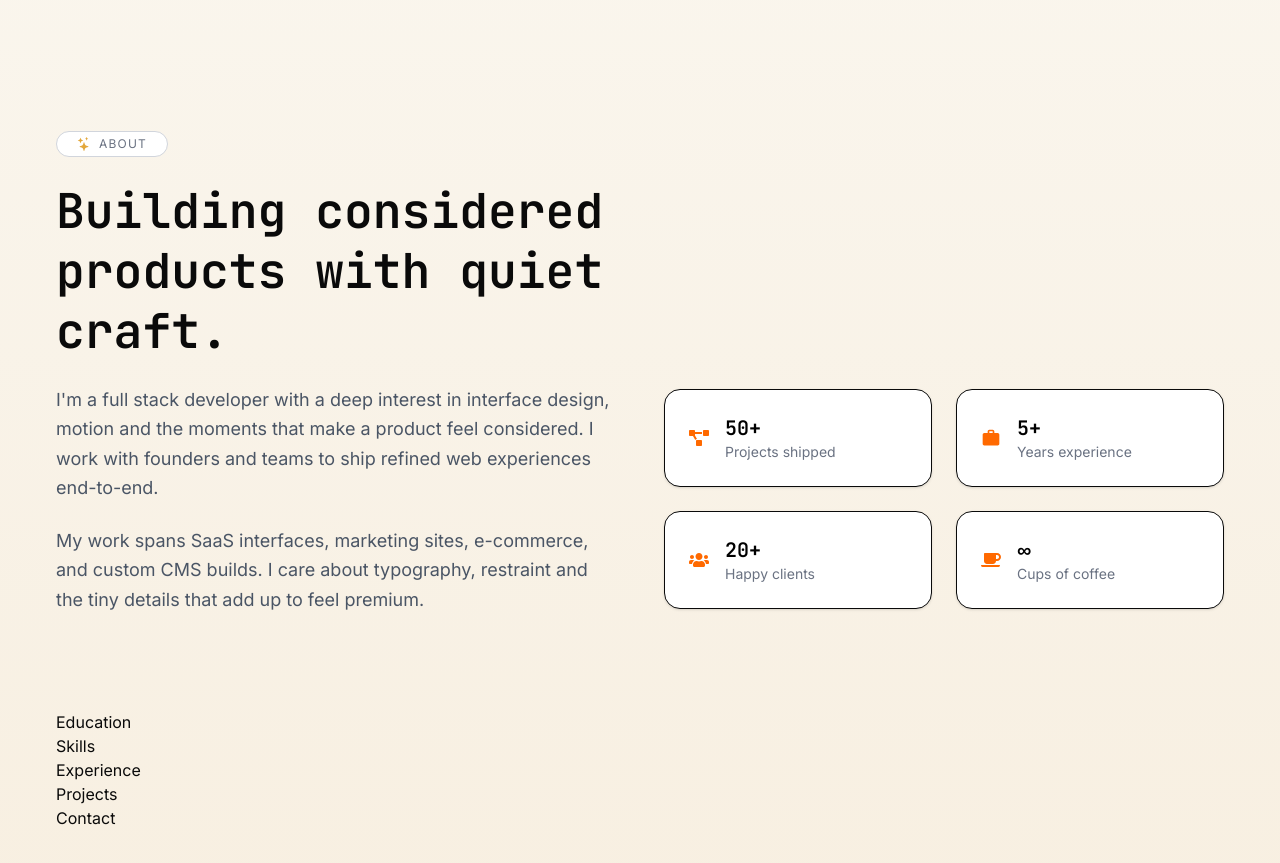
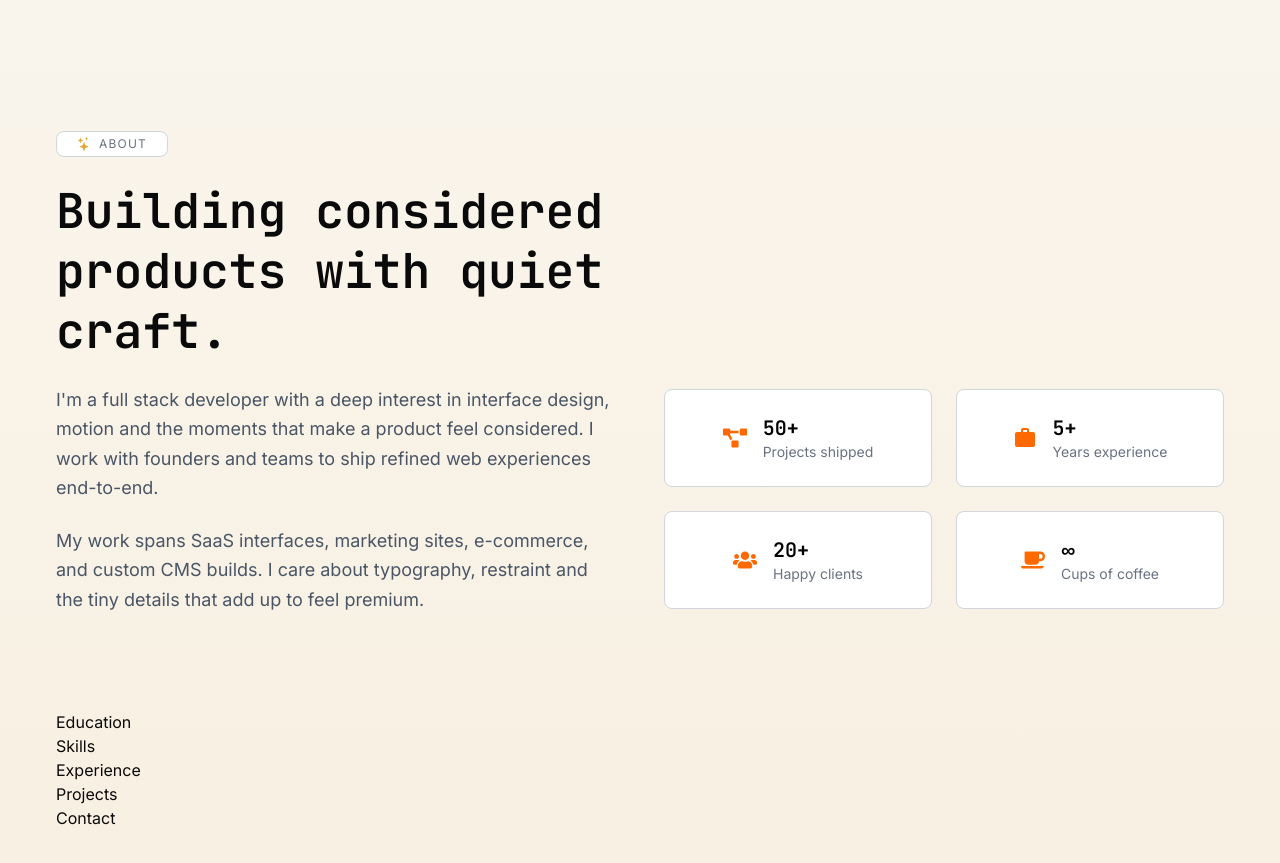
Before and after one commit to MASUMHD/masum, a Next.js app in the folder masum/: page / in a window 1280 px wide. Shown: the part 840-1703 px from the top of the page. Built offline with nearby package versions, Linux system fonts and the light colour scheme.

Commit message:
about section design completed

```diff
--- a/masum/app/(homeSections)/About.tsx
+++ b/masum/app/(homeSections)/About.tsx
@@ -9,7 +9,7 @@ export default function About() {
     <section className="w-full py-16 md:py-24">
       {/* LEFT CONTENT */}
       <div>
-        <span className="text-xs tracking-widest uppercase text-gray-500 border border-gray-300 px-3 py-1 rounded-full mb-6 flex items-center justify-center gap-2 w-28 bg-white">
+        <span className="text-xs tracking-widest uppercase text-gray-500 border border-gray-300 px-3 py-1 rounded-lg justify-cente mb-6 flex items-center justify-center gap-2 w-28 bg-white">
           <span className="text-[#e3a73b]">
             <BsStars size={14} />
           </span>
@@ -42,8 +42,8 @@ export default function About() {
         {/* RIGHT STATS */}
         <div className="grid sm:grid-cols-2 gap-6">
           {/* CARD 1 */}
-          <div className="bg-white rounded-2xl p-6 shadow-sm border flex items-center gap-4">
-            <FaProjectDiagram className="text-xl text-orange-500" />
+          <div className="bg-white rounded-lg justify-center p-6 hover:shadow-lg border border-gray-300 hover:border-orange-400 transition duration-300 ease-in-out flex items-center gap-4">
+            <FaProjectDiagram size={24} className="text-xl text-orange-500" />
             <div>
               <h2 className="text-xl font-semibold text-black">50+</h2>
               <p className="text-sm text-gray-500">Projects shipped</p>
@@ -51,8 +51,8 @@ export default function About() {
           </div>
 
           {/* CARD 2 */}
-          <div className="bg-white rounded-2xl p-6 shadow-sm border flex items-center gap-4">
-            <MdWork className="text-xl text-orange-500" />
+          <div className="bg-white rounded-lg justify-center p-6 hover:shadow-lg border border-gray-300 hover:border-orange-400 transition duration-300 ease-in-out flex items-center gap-4">
+            <MdWork size={24} className="text-xl text-orange-500" />
             <div>
               <h2 className="text-xl font-semibold text-black">5+</h2>
               <p className="text-sm text-gray-500">Years experience</p>
@@ -60,8 +60,8 @@ export default function About() {
           </div>
 
           {/* CARD 3 */}
-          <div className="bg-white rounded-2xl p-6 shadow-sm border flex items-center gap-4">
-            <FaUsers className="text-xl text-orange-500" />
+          <div className="bg-white rounded-lg justify-center p-6 hover:shadow-lg border border-gray-300 hover:border-orange-400 transition duration-300 ease-in-out flex items-center gap-4">
+            <FaUsers size={24} className="text-xl text-orange-500" />
             <div>
               <h2 className="text-xl font-semibold text-black">20+</h2>
               <p className="text-sm text-gray-500">Happy clients</p>
@@ -69,8 +69,8 @@ export default function About() {
           </div>
 
           {/* CARD 4 */}
-          <div className="bg-white rounded-2xl p-6 shadow-sm border flex items-center gap-4">
-            <FaCoffee className="text-xl text-orange-500" />
+          <div className="bg-white rounded-lg justify-center p-6 hover:shadow-lg border border-gray-300 hover:border-orange-400 transition duration-300 ease-in-out flex items-center gap-4">
+            <FaCoffee size={24} className="text-xl text-orange-500" />
             <div>
               <h2 className="text-xl font-semibold text-black">∞</h2>
               <p className="text-sm text-gray-500">Cups of coffee</p>
```
